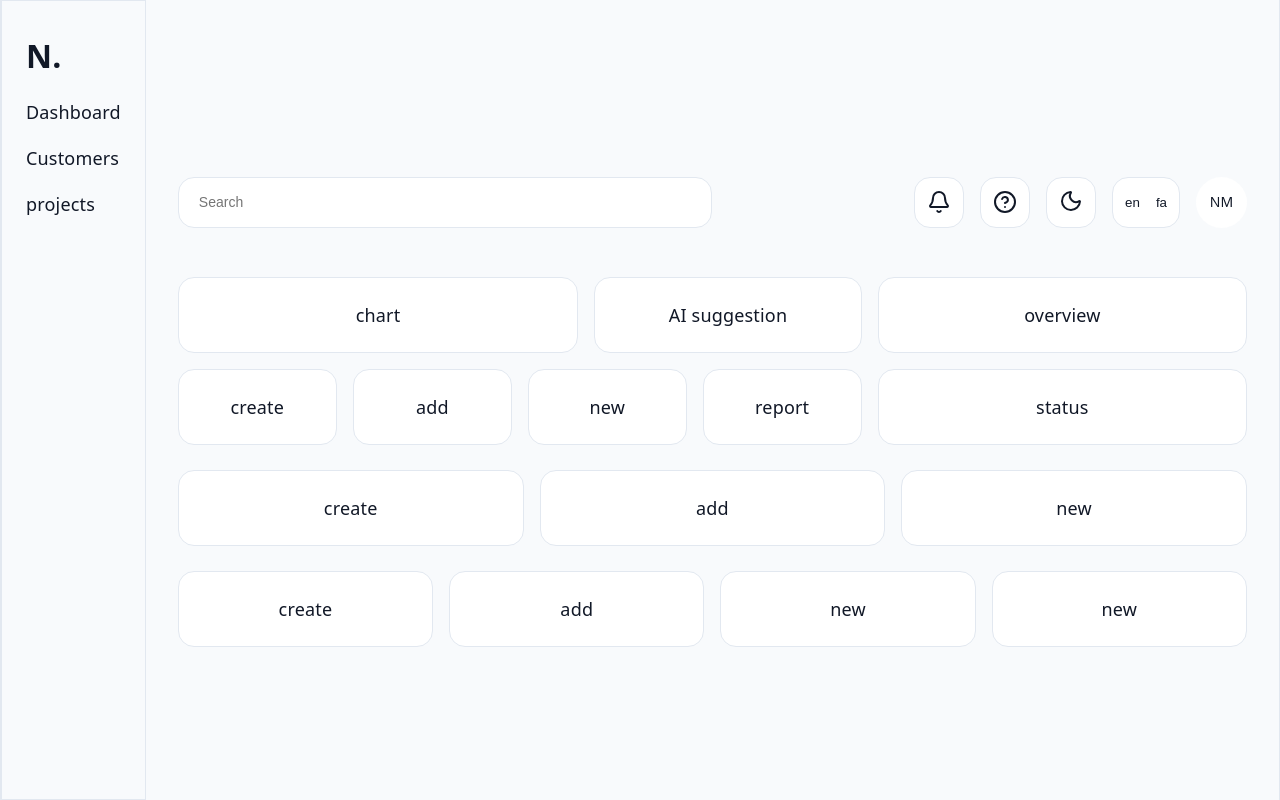
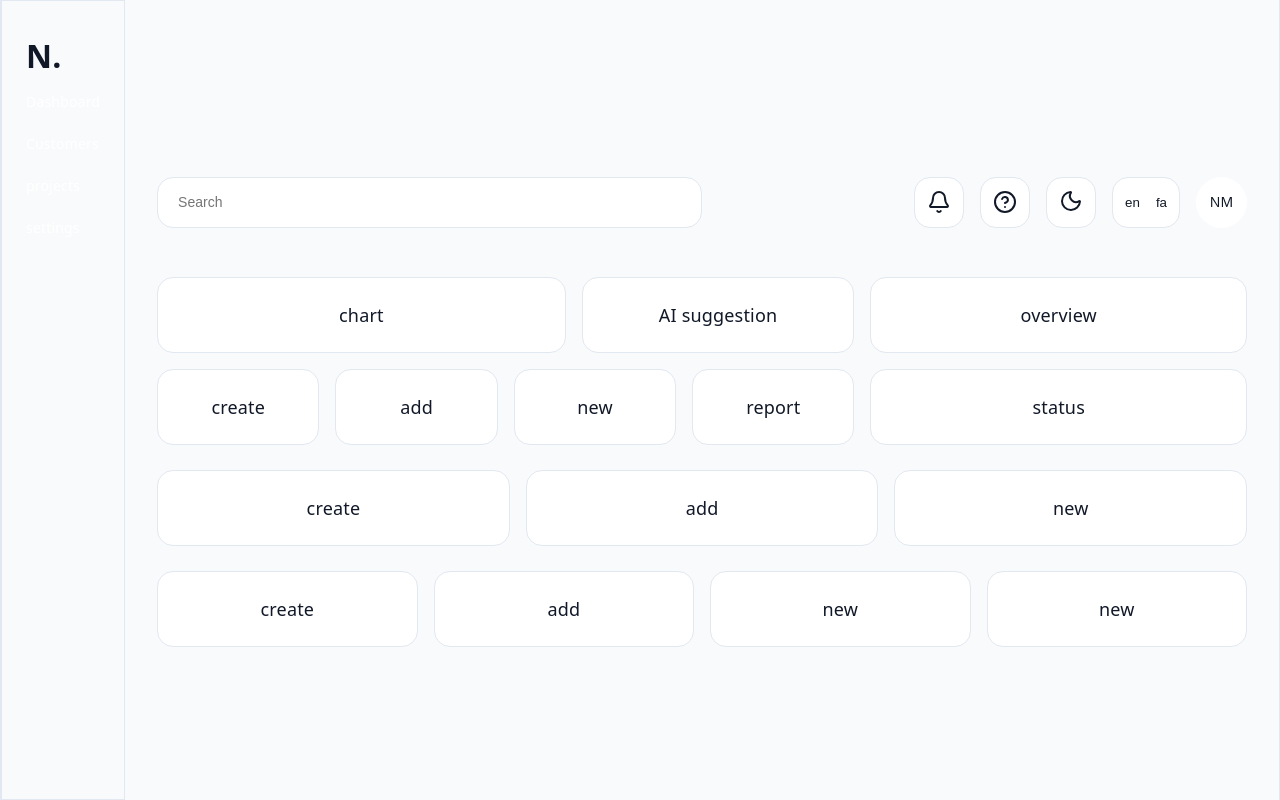
Before and after one commit to nasrin-moshayedi/CRM-Dashboard, a React (Vite) app: page / in a window 1280 px wide. Built offline with nearby package versions, Linux system fonts and the light colour scheme.

Commit message:
feat(layout): add sidebar navigation and i18n support

```diff
--- a/package.json
+++ b/package.json
@@ -17,6 +17,7 @@
     "react-dom": "^19.2.7",
     "react-i18next": "^17.0.9",
     "react-router": "^8.2.0",
+    "react-router-dom": "^7.18.1",
     "sass": "^1.101.0"
   },
   "devDependencies": {
--- a/src/App.tsx
+++ b/src/App.tsx
@@ -3,18 +3,33 @@ import { useState } from 'react';
 import './App.css'
 import SideBar from './layouts/sidebar';
 import Dashboard from './pages/dashboard';
+import { BrowserRouter, Routes, Route } from "react-router-dom";
+import Header from './layouts/Header';
+
 function App() {
     const [menu, setMenu] = useState(false);
 console.log(menu)
 
   return (
-    <div className='flex'>
-    <SideBar menu={menu} setMenu={setMenu} />
-      <section id="center">
-      <Dashboard setMenu={setMenu} menu={menu} />
-      </section>
+    <BrowserRouter>
+       <div className='flex'>
+          <SideBar menu={menu} setMenu={setMenu} />
+          <section id="center">
+                    <Header menu={menu} setMenu={setMenu} />
 
-    </div>
+            <Routes>
+                <Route path="/" element={<Dashboard />} />
+                <Route path="/ap" element={<Dashboard />} />
+            </Routes>
+
+
+
+
+          </section>
+
+        </div>
+    </BrowserRouter>
+
   )
 
 }
--- a/src/layouts/sidebar/index.scss
+++ b/src/layouts/sidebar/index.scss
@@ -9,6 +9,11 @@
     text-align: justify;
     transform: translateX(0);
     transition: transform 0.3s ease;
+    a {
+        color: white;
+        text-decoration: none;
+        font-size: 14px;
+    }
     li {
         padding: 10px 0;
     }
--- a/src/layouts/sidebar/index.tsx
+++ b/src/layouts/sidebar/index.tsx
@@ -3,11 +3,14 @@ import { useTranslation } from 'react-i18next'
 import "./index.scss"
 import Typography from "../../components/ui/Typography";
 import { SidebarClose, X } from "lucide-react";
+import { NavLink } from "react-router-dom";
 
 const menuItems = [
-    {title: "dashboard"},
-    {title: "customers"},
-    {title: "projects"},
+    {title: "dashboard", link:"/"},
+    {title: "customers", link:"/customers"},
+    {title: "projects", link: "/projects"},
+    {title: "settings", link: "/settings"},
+
 ]
 
 type SideProps = {
@@ -30,11 +33,14 @@ const SideBar = ({menu, setMenu}: SideProps) => {
                 N.
             </Typography>
             </div>
-            {menuItems.map((p, k) => {
+            <div className="flex direction-column gap-16">
+                {menuItems.map((p, k) => {
                 return(
-                    <li key={k}>{t(p.title)}</li>
+                    <NavLink to={p.link} key={k}>{t(p.title)}</NavLink>
                 )
             })}
+            </div>
+
         </ul>
         </>
     )
--- a/src/locales/en/common.json
+++ b/src/locales/en/common.json
@@ -2,6 +2,7 @@
   "dashboard": "Dashboard",
   "customers": "Customers",
   "orders": "Orders",
-    "hi-nasrin": "hi Nasrin"
+  "projects": "projects",
+  "settings": "settings"
 
 }
--- a/src/locales/fa/common.json
+++ b/src/locales/fa/common.json
@@ -1,6 +1,7 @@
 {
   "dashboard": "داشبورد",
   "customers": "مشتریان",
-  "orders": "سفارش‌ها",
-  "hi-nasrin": "سلام نسرین"
+    "projects": "پروژه ها",
+    "settings": "تنظیمات"
+
 }
--- a/src/pages/dashboard/index.tsx
+++ b/src/pages/dashboard/index.tsx
@@ -2,19 +2,13 @@ import Typography from "../../components/ui/Typography";
 import { useTranslation } from 'react-i18next'
 import Card from "../../components/ui/card";
 import "./index.scss"
-import Header from "../../layouts/Header";
 
-type DashboardProps = {
-  setMenu: React.Dispatch<React.SetStateAction<boolean>>;
-  menu: boolean;
-};
 
-const Dashboard = ({setMenu, menu}: DashboardProps) => {
+const Dashboard = () => {
     const { t } = useTranslation();
 
     return(
         <>
-        <Header menu={menu} setMenu={setMenu} />
         <div className="flex w-100 gap-16 dahsboad-content">
             <div className="flex w-100 gap-16 direction-column">
                 <div className="flex gap-16 w-100">
```
Also changed, not shown: 1 other file (tests, documents, lock files or other folders).
